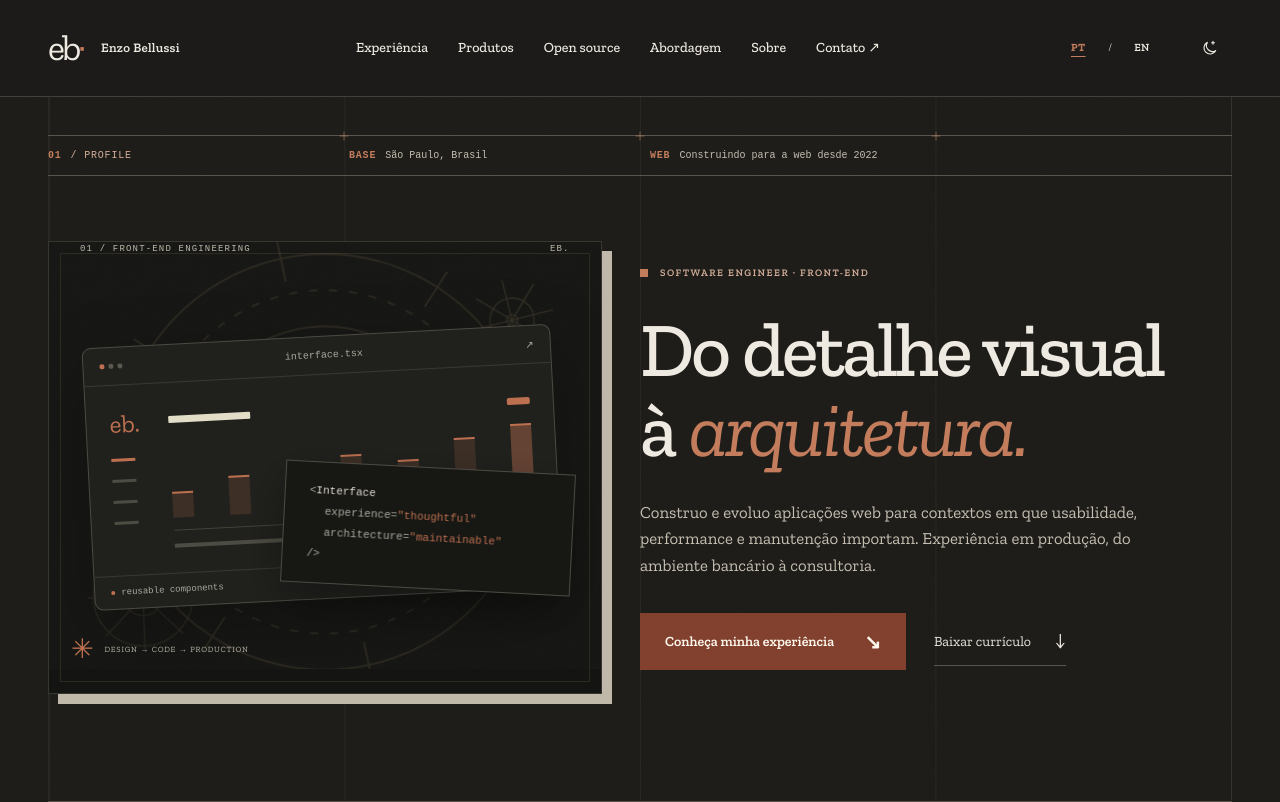
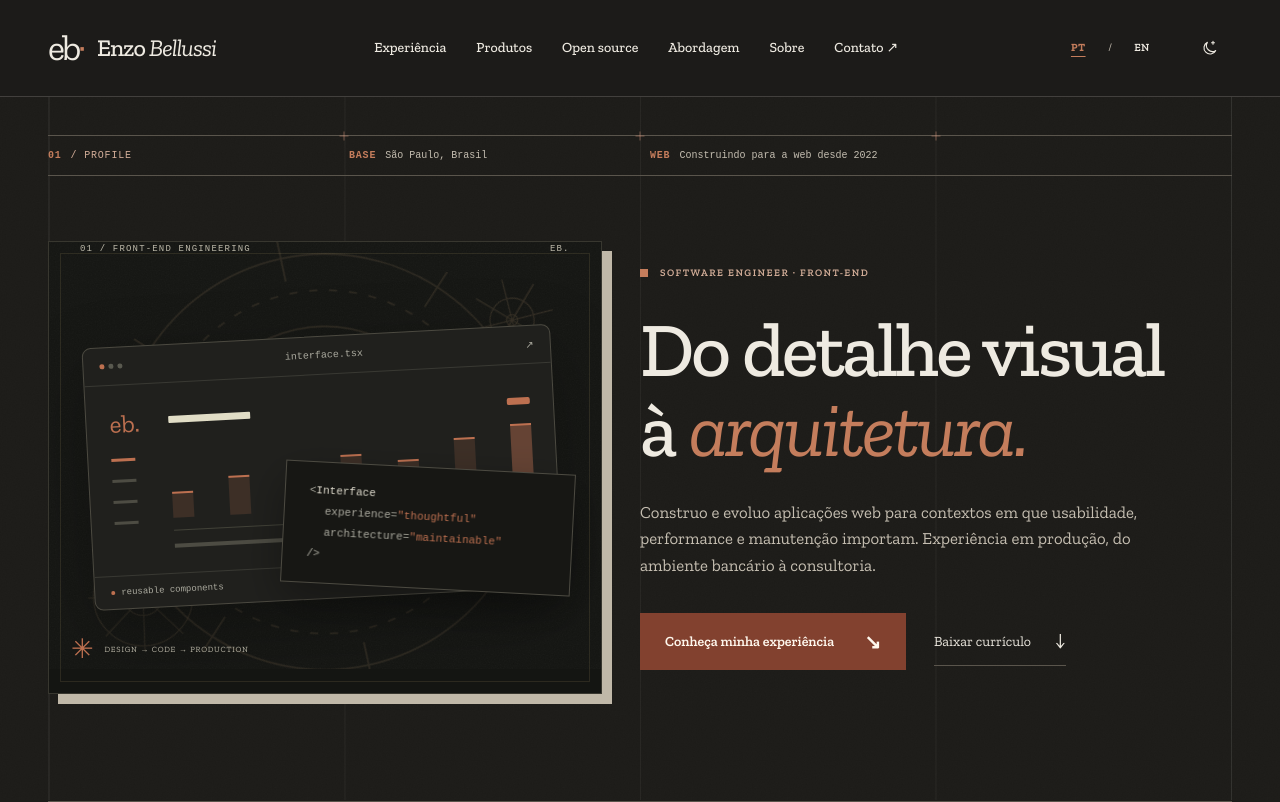
Before and after one commit to bellussi1/bellussi-portifolio, a website built with Vite: page index.html in a window 1280 px wide. Shown: the top 802 px of the page. Built offline with nearby package versions, Linux system fonts and the light colour scheme; some packages are replaced by stand-ins of ours; animation ran at ten frames a second.

Commit message:
style: enlarge header wordmark with an elegant serif signature

```diff
--- a/index.html
+++ b/index.html
@@ -152,7 +152,7 @@
       <div class="container header-inner">
         <a class="brand" href="#home" aria-label="Enzo Bellussi, início"
           ><span class="monogram">eb<span>·</span></span
-          ><span class="brand-name">Enzo Bellussi</span></a
+          ><span class="brand-name">Enzo <span class="brand-surname">Bellussi</span></span></a
         >
         <nav
           class="navigation"
--- a/src/main.js
+++ b/src/main.js
@@ -6,6 +6,7 @@ import "../styles/concepts/pixel-index.css";
 import "../styles/concepts/index-atmosphere.css";
 import "../styles/variants/zilla.css";
 import "../styles/variants/typography.css";
+import "../styles/components/wordmark.css";
 import { initialLanguage } from "./utils/language.js";
 import { english } from "./translations.js";
 import { syncPageMetadata } from "./utils/page-metadata.js";
--- /dev/null
+++ b/styles/components/wordmark.css
@@ -0,0 +1,29 @@
+/* The name shares the monogram's serif voice, with a softer italic surname. */
+.site-header .brand-surname {
+  font-family: var(--display);
+  font-style: italic;
+  font-weight: 400;
+}
+@media (min-width: 1101px) {
+  .site-header .brand {
+    gap: 14px;
+  }
+  .site-header .brand-name {
+    font-family: var(--display);
+    font-size: clamp(24px, 1.8vw, 30px);
+    font-weight: 500;
+    line-height: 1.05;
+    letter-spacing: -0.04em;
+    white-space: nowrap;
+  }
+}
+@media (min-width: 600px) and (max-width: 760px) {
+  .site-header .brand-name {
+    font-family: var(--display);
+    font-size: 22px;
+    font-weight: 500;
+    line-height: 1.05;
+    letter-spacing: -0.04em;
+    white-space: nowrap;
+  }
+}
```
